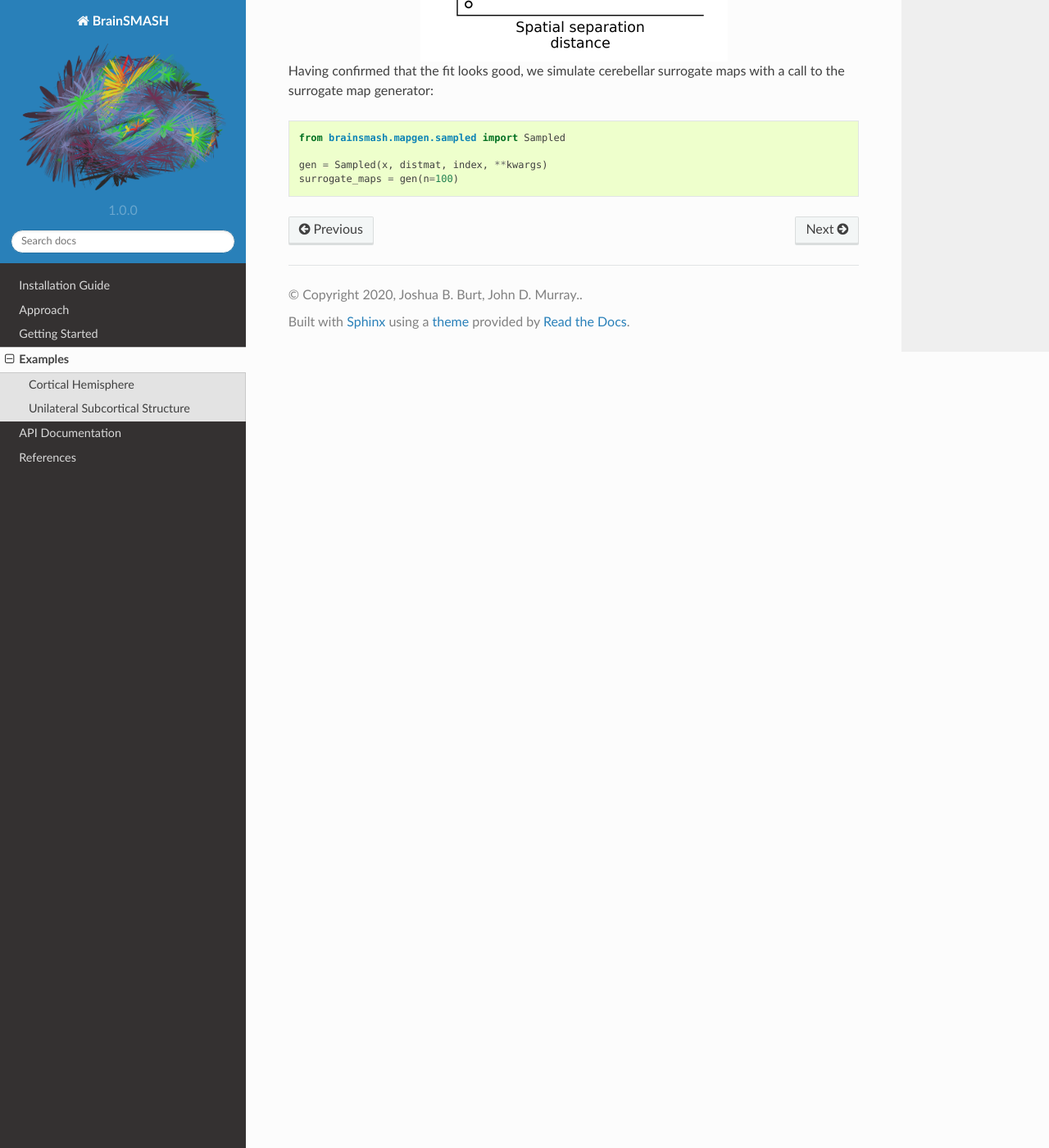
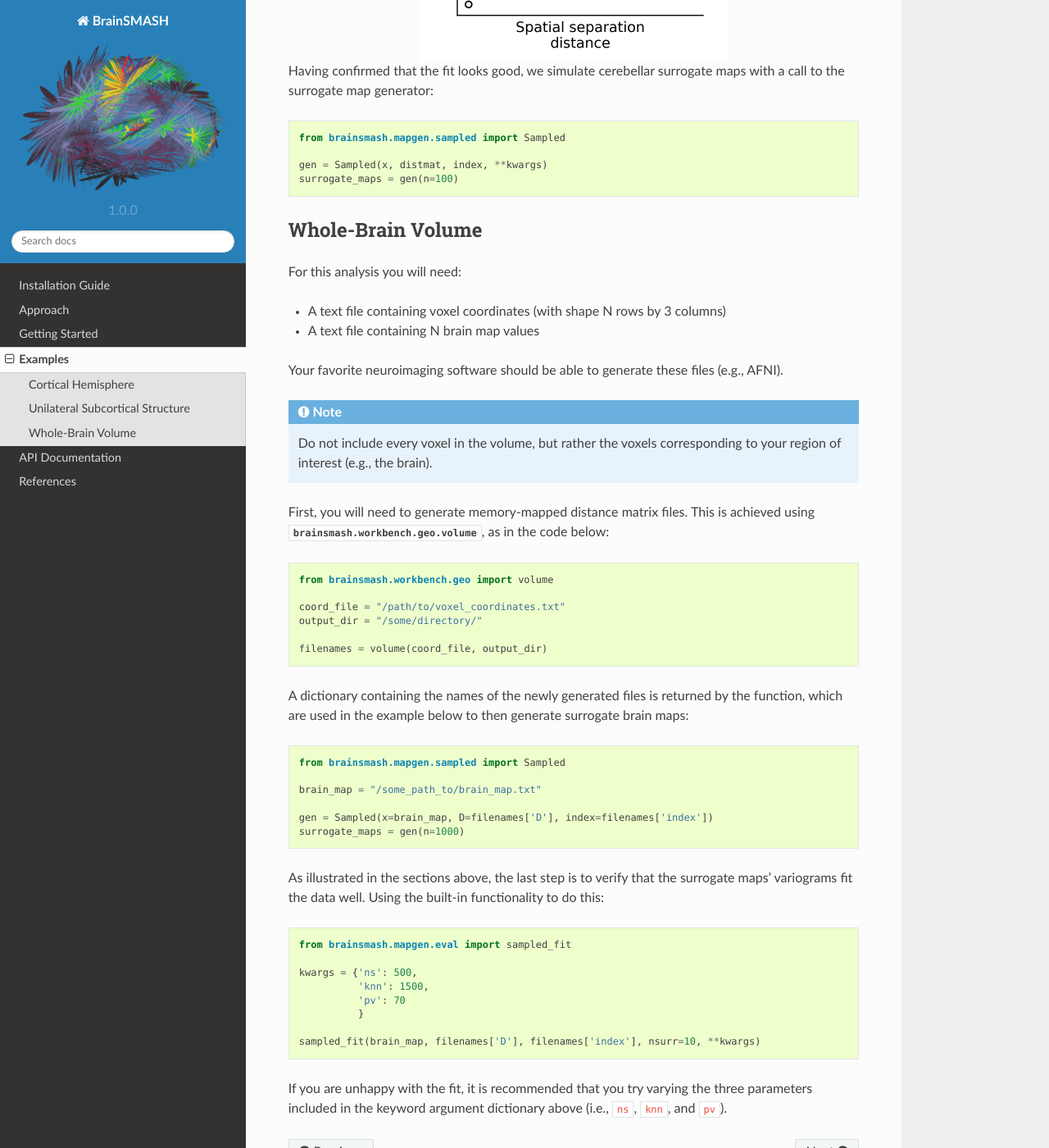
Before and after one commit to murraylab/brainsmash, a Sphinx documentation site: the page built from docs/example.rst, in a window 1280 px wide and 1400 px high, scrolled down 5970 px. Shown: the whole window at 82% size. Built offline with Sphinx 7.4.7 and the Read the Docs theme 2.0.0, drawn with Linux system fonts in a browser that asks for light colours.

Commit message:
added volume example to docs

```diff
--- a/docs/example.rst
+++ b/docs/example.rst
@@ -270,3 +270,57 @@ with a call to the surrogate map generator:
 
         gen = Sampled(x, distmat, index, **kwargs)
         surrogate_maps = gen(n=100)
+
+.. _volume_example:
+
+Whole-Brain Volume
+------------------
+For this analysis you will need:
+
+- A text file containing voxel coordinates (with shape N rows by 3 columns)
+- A text file containing N brain map values
+
+Your favorite neuroimaging software should be able to generate these files (e.g., AFNI).
+
+.. note:: Do not include every voxel in the volume, but rather the voxels corresponding to your region of interest (e.g., the brain).
+
+First, you will need to generate memory-mapped distance matrix files. This is
+achieved using :func:`brainsmash.workbench.geo.volume`, as in the code below:
+
+.. code-block:: python
+
+   from brainsmash.workbench.geo import volume
+
+   coord_file = "/path/to/voxel_coordinates.txt"
+   output_dir = "/some/directory/"
+
+   filenames = volume(coord_file, output_dir)
+
+A dictionary containing the names of the newly generated files is returned by the
+function, which are used in the example below to then generate surrogate brain maps:
+
+.. code-block:: python
+
+    from brainsmash.mapgen.sampled import Sampled
+
+    brain_map = "/some_path_to/brain_map.txt"
+
+    gen = Sampled(x=brain_map, D=filenames['D'], index=filenames['index'])
+    surrogate_maps = gen(n=1000)
+
+As illustrated in the sections above, the last step is to verify that the surrogate
+maps' variograms fit the data well. Using the built-in functionality to do this:
+
+.. code-block:: python
+
+    from brainsmash.mapgen.eval import sampled_fit
+
+    kwargs = {'ns': 500,
+              'knn': 1500,
+              'pv': 70
+              }
+
+    sampled_fit(brain_map, filenames['D'], filenames['index'], nsurr=10, **kwargs)
+
+If you are unhappy with the fit, it is recommended that you try varying the three
+parameters included in the keyword argument dictionary above (i.e., ``ns``, ``knn``, and ``pv``).
--- a/docs/gettingstarted.rst
+++ b/docs/gettingstarted.rst
@@ -156,6 +156,9 @@ above.
 
 Again, we'll assume that the user already has a brain map and distance matrix saved
 locally as text files (or downloaded from `here <https://drive.google.com/open?id=1HZxh7aOral_blIQHQkT7IX525RaMyjPp>`_).
+**Update as of Nov. 24, 2020**: Per many requests from the community, BrainSMASH
+now includes functionality for users working with volumetric data at the whole-brain level.
+For details, please see the :ref:`whole-brain volumetric example <volume_example>`.
 
 .. _memmap:
 
```
Also changed, not shown: 1 other file.
